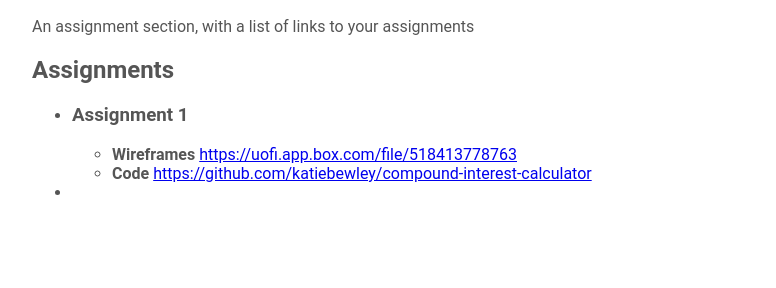
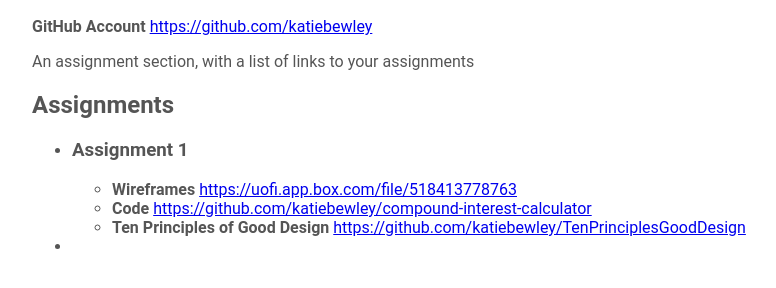
Before and after one commit to katiebewley/DES350, a plain HTML site: page index.html in a window 1280 px wide. Shown: the part 302-590 px from the top of the page, without its empty margins (118-894 px from the left). Drawn offline with Linux system fonts and the light colour scheme.

Commit message:
Updated - (10.6.19)

```diff
--- a/index.html
+++ b/index.html
@@ -22,7 +22,10 @@ body {
 <p> Instructor: Gene Parcellano </p>
 <p> Katie Bewley </p>
 <img src = "https://github.com/katiebewley" height="50" width="50" />
-
+<p><strong>GitHub Account</strong>
+      <a href="https://github.com/katiebewley"
+          target ="_blank"> https://github.com/katiebewley
+      </a>
 <p> An assignment section, with a list of links to your assignments </p>
 <section>
   <h2>Assignments</h2>
@@ -36,10 +39,15 @@ body {
               target ="_blank"> https://uofi.app.box.com/file/518413778763
               </a>
           </li>
-            <li>
+          <li>
                 <strong>Code</strong>
                 <a href="https://github.com/katiebewley/compound-interest-calculator"
                 target ="_blank"> https://github.com/katiebewley/compound-interest-calculator </a>
+            </li>
+          <li>
+                <strong>Ten Principles of Good Design</strong>
+                <a href="https://github.com/katiebewley/TenPrinciplesGoodDesign"
+                target ="_blank"> https://github.com/katiebewley/TenPrinciplesGoodDesign</a>
             </li>
 
       </ul>
```
